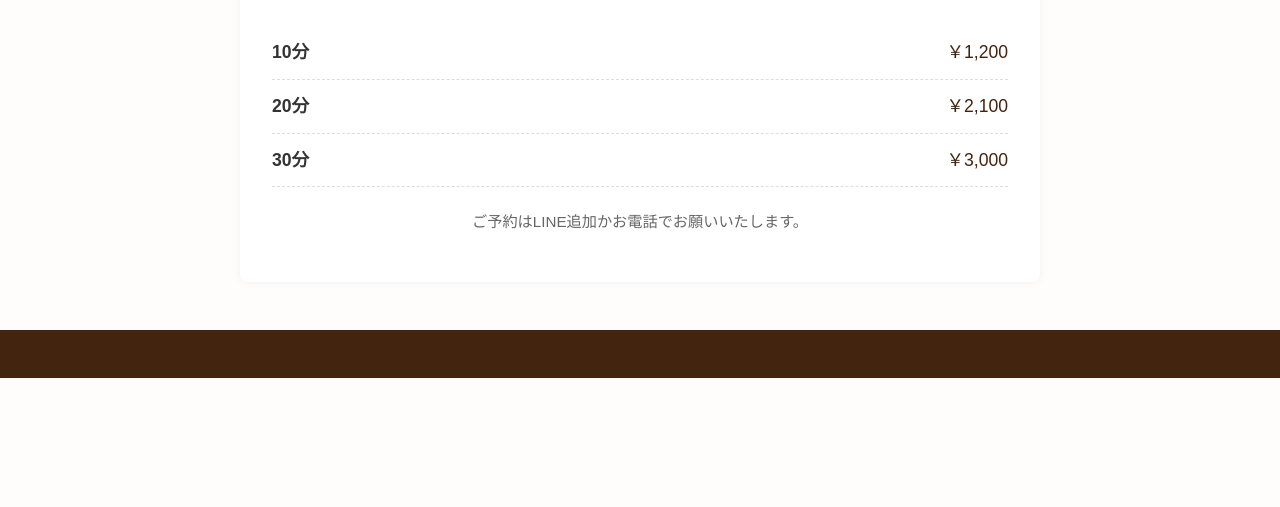
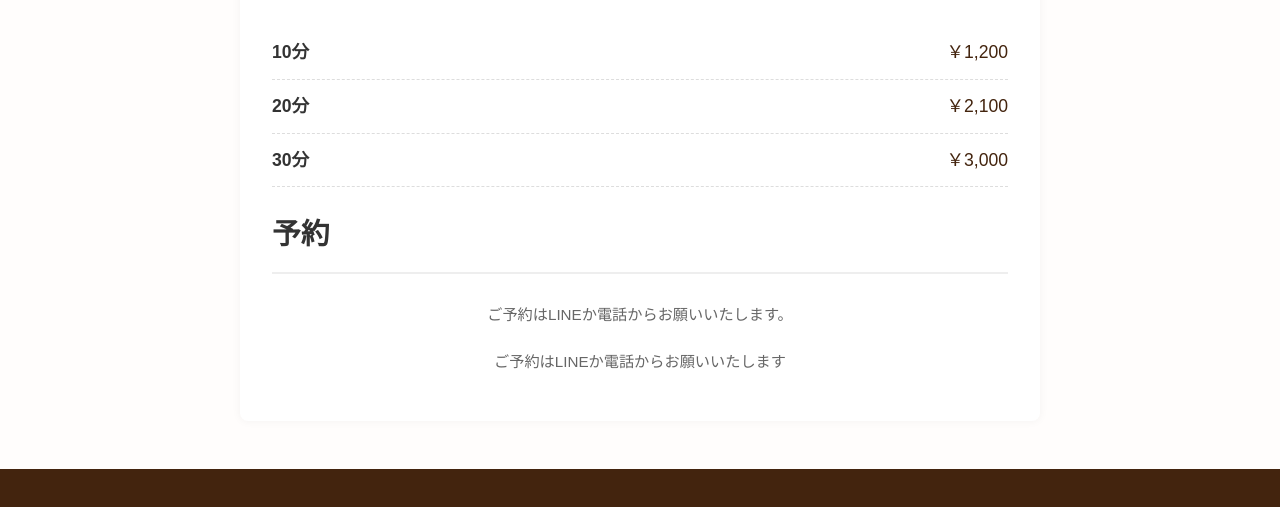
Before and after one commit to tomodachinoouchi/tomodachinoouchi, a plain HTML site: page menu.html in a window 1280 px wide. Shown: the part 385-892 px from the top of the page. Before the commit the page ends 800 px from the top, so only its background shows below. Drawn offline with Linux system fonts and the light colour scheme.

Commit message:
Update menu.html

```diff
--- a/menu.html
+++ b/menu.html
@@ -23,7 +23,7 @@
 			<a href="menu.html">｜メニューとご予約｜</a>
 			<a href="access.html">｜アクセス｜</a>
 			<!--      <a href="#">｜Q&A｜</a>-->
-			<a href="https://lin.ee/ここに自分のラインID" target="_blank" class="line-link">
+			<a href="https://line.me/R/ti/p/@544jrdzs" target="_blank" class="line-link">
 				<img src="https://scdn.line-apps.com/n/line_add_friends/btn/ja.png" alt="友だち追加">
 			</a>
 		</nav>
@@ -35,8 +35,10 @@
 				<li><span class="menu-title">20分</span><span class="menu-price">￥2,100</span></li>
 				<li><span class="menu-title">30分</span><span class="menu-price">￥3,000</span></li>
 <!-- 				<li><span class="menu-title">メニュー1</span><span class="menu-price">2,500円</span></li> -->
+			<h2>予約</h2>
+			<p class="note">ご予約はLINEか電話からお願いいたします。</p>
 			</ul>
-			<p class="note">ご予約はLINE追加かお電話でお願いいたします。</p>
+			<p class="note">ご予約はLINEか電話からお願いいたします</p>
 		</main>
 	</div>
 
```
